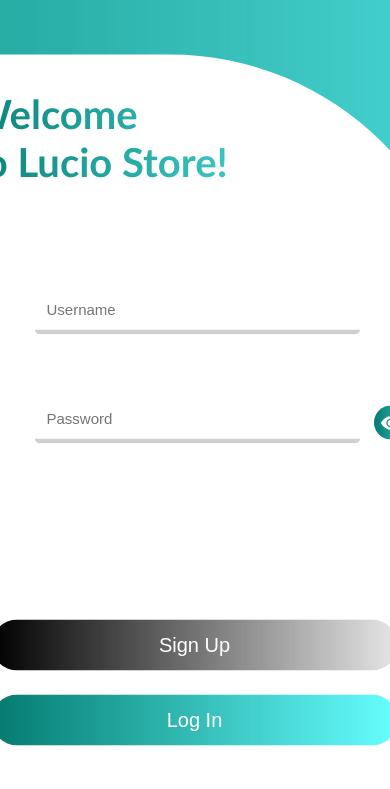
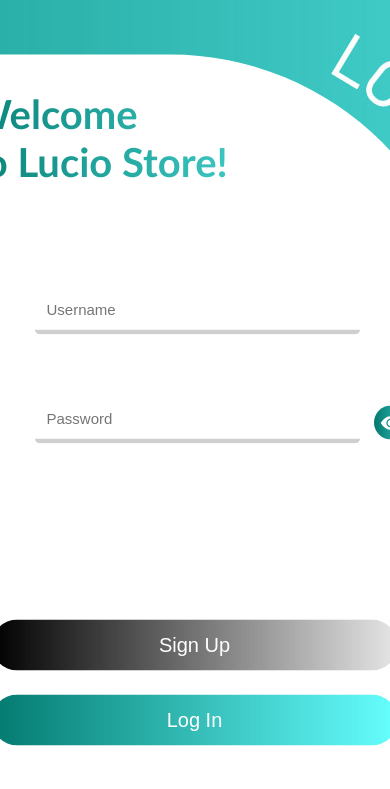
Before and after one commit to BlueLuscious/App, a Django app: page /login/ in a window 390 px wide. Shown: the top 789 px of the page. Run offline with Django 4.2, Linux system fonts and the light colour scheme.

Commit message:
update loginStyles.css
fix some things to make it more responsive

```diff
--- a/app/signup/static/CSS/loginStyles.css
+++ b/app/signup/static/CSS/loginStyles.css
@@ -2,7 +2,7 @@
 body {
     font-family: 'Gill Sans', 'Gill Sans MT', Calibri, 'Trebuchet MS', sans-serif;
     background-image: url('../IMG/LoginBackground.jpg');
-    background-size: cover;
+/*     background-size: cover; */
     background-repeat: no-repeat;
     background-position: center center;
 }
```
